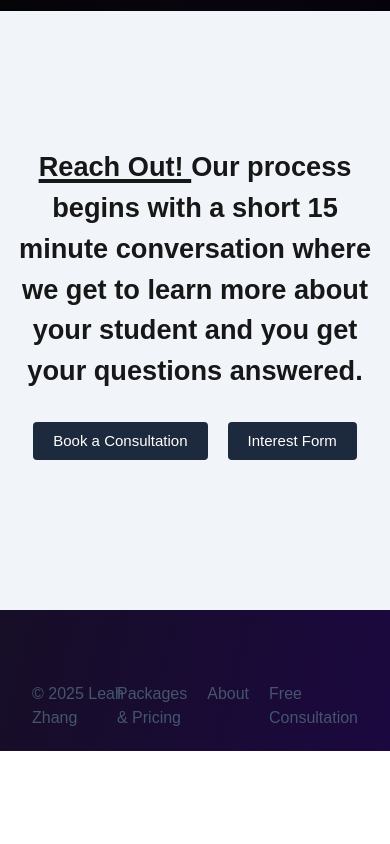
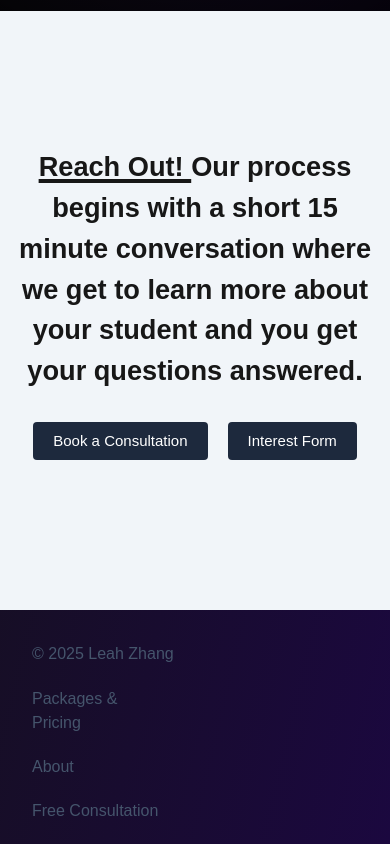
Before and after one commit to Leahie/consulting, a Next.js app: page /contact-us in a window 390 px wide. Shown: the part 796-1640 px from the top of the page. Before the commit the page ends 1547 px from the top, so only its background shows below. Built offline with nearby package versions, Linux system fonts and the light colour scheme; grey boxes are pictures that could not be loaded; a web font is replaced by a local one.

Commit message:
fix the text and footer

```diff
--- a/src/(components)/Footer.tsx
+++ b/src/(components)/Footer.tsx
@@ -3,8 +3,8 @@ import FooterInfo from "@/(assets)/Footer.json"
 import FooterInfo1 from "@/(assets)/Footer1.json"
 export default function Footer(){
     return(
-        <div className="flex mt-[2em] text-slate-600">
-            <div className=" bg-black-color flex  flex-wrap justify-start pt-[2.5em] pb-[1.3em] px-[2em]  gap-[2em] w-[50%]">
+        <div className="flex mt-[2em] text-slate-600 flex-col sm:flex-row">
+            <div className=" bg-black-color flex  flex-wrap sm:justify-start  sm:pt-[2.5em] pb-[1.3em] px-[2em]  gap-[2em] ">
                 {/* <div><FaSpotify />
                     <div>
                         <h1>On Repeat</h1>
@@ -14,8 +14,8 @@ export default function Footer(){
                 </div> */}
                 <p >&copy; 2025  Leah Zhang</p>
             </div>
-            <div className="w-[50%] bg-black-color flex flex-wrap justify-end pt-[2.5em] pb-[1.3em] px-[2em]  gap-[2em]">
-                <div className=" flex gap-5">
+            <div className="w-[50%] bg-black-color flex flex-wrap sm:justify-end sm:pt-[2.5em] pb-[1.3em] px-[2em]  gap-[2em]">
+                <div className=" flex gap-5 sm:flex-row flex-col ">
                     {
                     FooterInfo1.map(({name, link}, index)=>(
                             <a className=" font-normal" href={link} key={index}>{name} </a>
--- a/src/app/Team.tsx
+++ b/src/app/Team.tsx
@@ -73,7 +73,7 @@ export default function Team(){
                                       <a href="https://admissionado.com/team-member/nour-khachemoune/" className="font-semibold text-[25px] stretched-link text-decoration-none mb-2 d-inline-block">{leader.name}</a>
 
                                       <p className="card-text small text-slate-500 m-0 fw-medium">{leader.college}</p>
-                                      <ul className="flex gap-2" style={{ color: leader.color }}>
+                                      <ul className="flex gap-2 text-[12px] sm:text-[15px]" style={{ color: leader.color }}>
                                           {leader.qf.map(item => (
                                               <li key={item}>{item}</li>
                                           ))}
--- a/src/app/contact-us/page.tsx
+++ b/src/app/contact-us/page.tsx
@@ -35,7 +35,7 @@ export default function ContactUs() {
             </h2>
         </div>
         {/* Buttons*/}
-        <div className='bg-slate-100 flex justify-center gap-5 pt-[2em] pb-[10em] text-white text-[15px] px-2'>
+        <div className='bg-slate-100 flex justify-center gap-5 pt-[2em] pb-[10em] text-white text-[15px] px-5'>
             <a className="cursor-pointer bg-slate-800 py-2 px-5 rounded" target="_blank" rel="noopener noreferrer" href='https://calendar.google.com/calendar/u/0/appointments/schedules/AcZssZ3rPoc2c1_bm0B1N7Mo-tvvflu5ypB5ha4JTUvqOA2pAmlNKod_d5TrNnNSJhU0dwygZyrZ1YPo'>Book a Consultation</a>
             <button className="cursor-pointer bg-slate-800 py-2 px-5 rounded " onClick={()=>handleOpen()}>Interest Form</button>
         </div>
```
